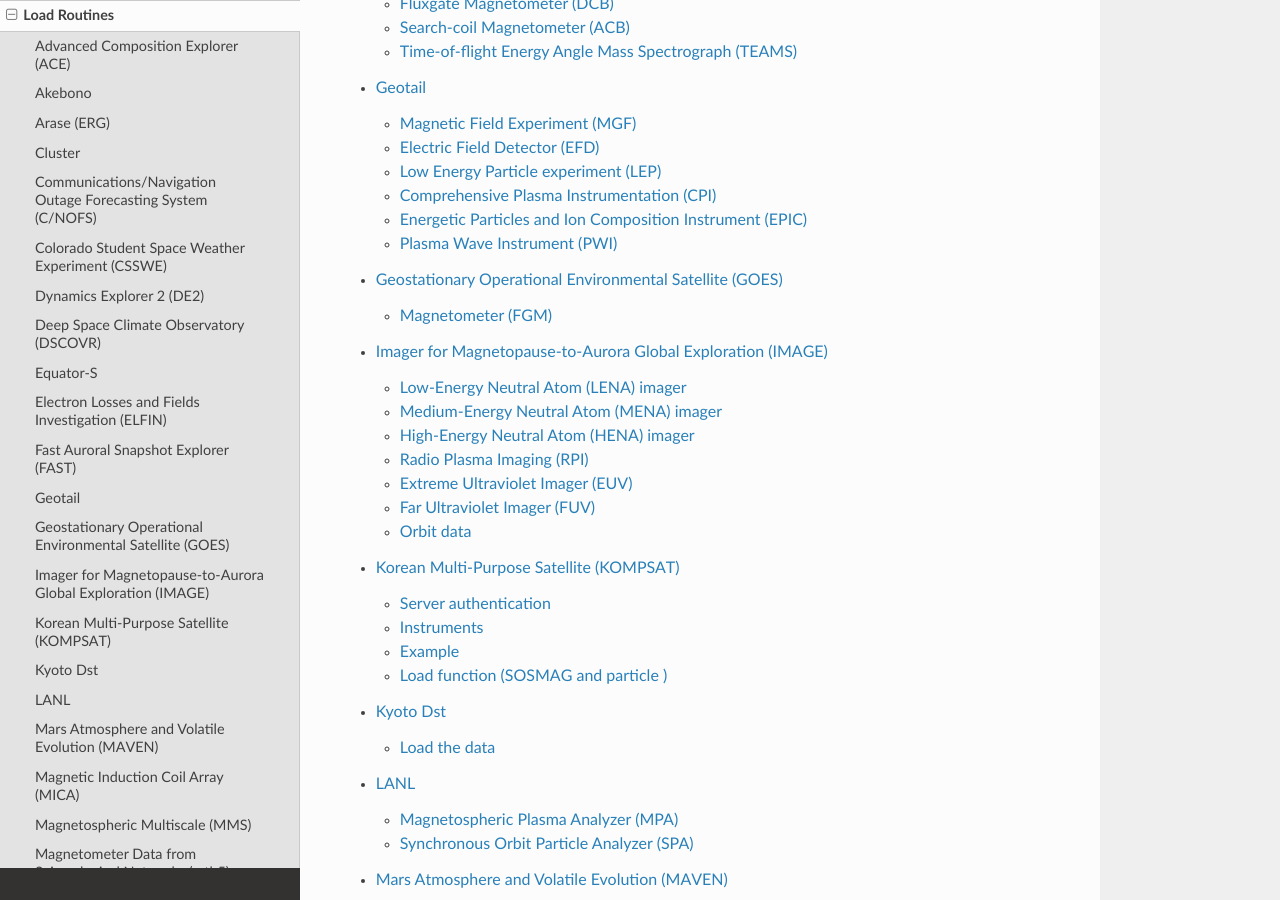
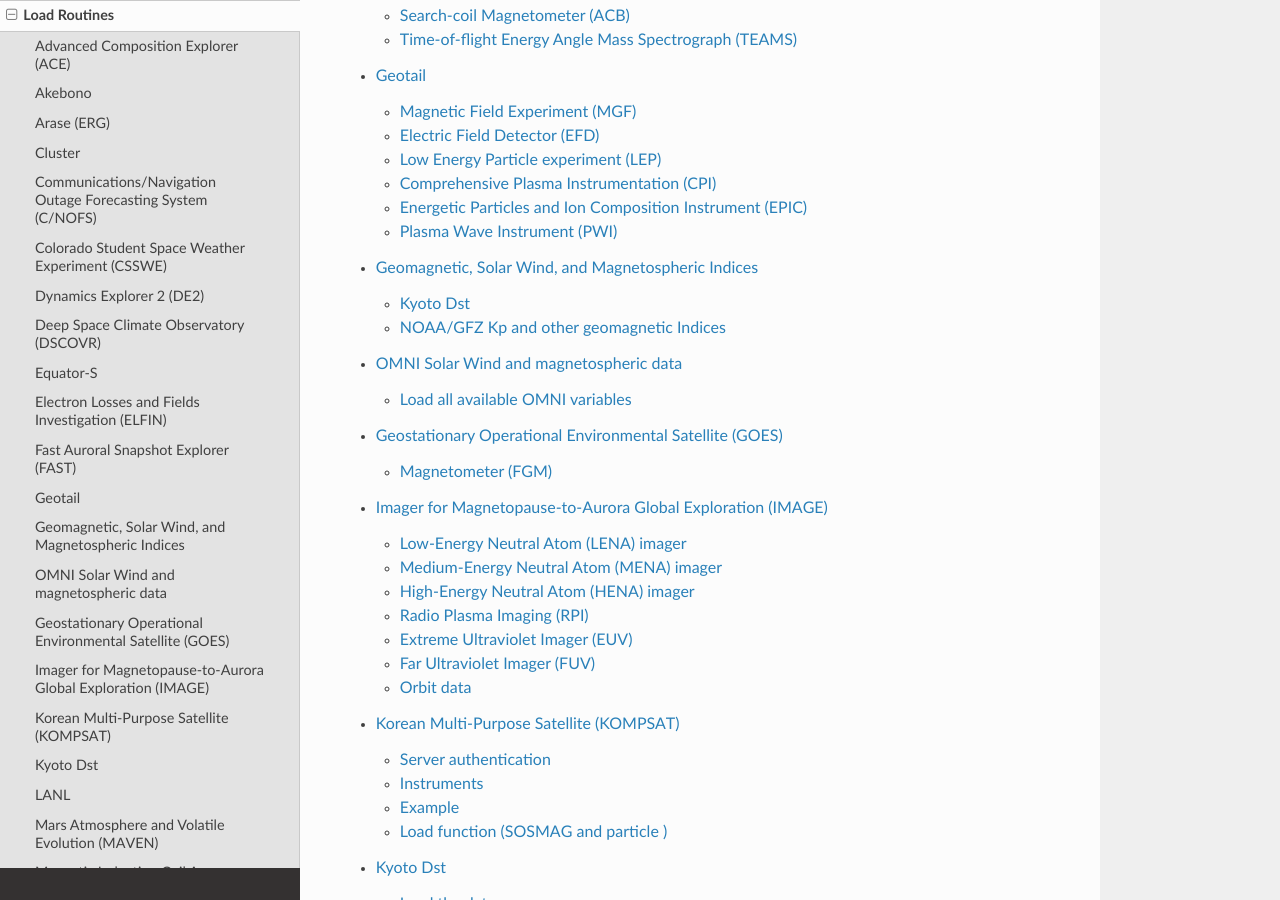
Before and after one commit to spedas/pyspedas, a Sphinx documentation site: the page built from docs/source/projects.rst, in a window 1280 px wide and 900 px high, scrolled down 3841 px. Built offline with Sphinx 7.4.7 and the Read the Docs theme 2.0.0, drawn with Linux system fonts in a browser that asks for light colours.

Commit message:
Added a new section for all the solar wind and geomagnetic index load routines

```diff
--- /dev/null
+++ b/docs/source/geomagnetic_indices.rst
@@ -0,0 +1,63 @@
+Geomagnetic, Solar Wind, and Magnetospheric Indices
+========================================================================
+The routines described in this section can be used to load several sets of geomagnetic and space weather indices.
+
+
+Kyoto Dst
+---------
+.. autofunction:: pyspedas.kyoto.dst
+
+Example
+^^^^^^^
+
+.. code-block:: python
+
+   import pyspedas
+   from pytplot import tplot
+   dst_vars = pyspedas.kyoto.dst(trange=['2018-11-5', '2018-11-6'])
+   tplot('kyoto_dst')
+
+.. image:: _static/kyoto_dst.png
+   :align: center
+   :class: imgborder
+
+NOAA/GFZ Kp and other geomagnetic Indices
+-----------------------------------------
+.. autofunction:: pyspedas.noaa_load_kp
+
+Example
+^^^^^^^
+
+.. code-block:: python
+
+   import pyspedas
+   from pytplot import tplot
+   geom_ind = pyspedas.noaa.noaa_load_kp(trange=['2018-11-5', '2018-11-6'])
+   tplot(geom_ind)
+
+.. image:: _static/kyoto_dst.png
+   :align: center
+
+OMNI Solar Wind and magnetospheric data
+========================================================================
+The routines in this module can be used to load data from the OMNIweb data set.
+
+
+Load all available OMNI variables
+----------------------------------
+
+.. autofunction:: pyspedas.omni.data
+
+Example
+^^^^^^^^^
+
+.. code-block:: python
+
+   import pyspedas
+   from pytplot import tplot
+   omni_vars = pyspedas.omni.data(trange=['2013-11-5', '2013-11-6'])
+   tplot(['BX_GSE', 'BY_GSE', 'BZ_GSE', 'flow_speed', 'Vx', 'Vy', 'Vz', 'SYM_H'])
+
+.. image:: _static/omni_data.png
+   :align: center
+   :class: imgborder
--- a/docs/source/projects.rst
+++ b/docs/source/projects.rst
@@ -13,18 +13,21 @@
 * By default, PySPEDAS contacts the data server to get a list of filenames to fulfill the request,
   and compares the modification times on the server and locally cached files to determine
   whether the files need to be downloaded.
+
     * Specify **no_update=True** in the parameter list to bypass the data server, and only use
       locally cached files.  This is useful when internet services is slow or unavailable.
 
 * The time range for data to be loaded is specified via the **trange** parameter, which should be a list ``[start_time end_time]``
   The start and end times can be specified as:
+
     * Strings, with somewhat flexible formatting:
 
         * "2007-03-23" (corresponds to time 00:00:00 on that date)
         * "2021-01-01/01:23:45.678"
     * Python or Numpy datetime objects
     * Numeric values corresponding to Unix timestamps (seconds since 1970-01-01/00:00:00)
-  The start and end times should be supplied in the same format.
+
+    The start and end times should be supplied in the same format.
 
 * For data sets supplied in CDF format, the following parameters may be supported:
 
@@ -80,6 +83,7 @@
    elfin
    fast
    geotail
+   geomagnetic_indices
    goes
    image
    kompsat
```
